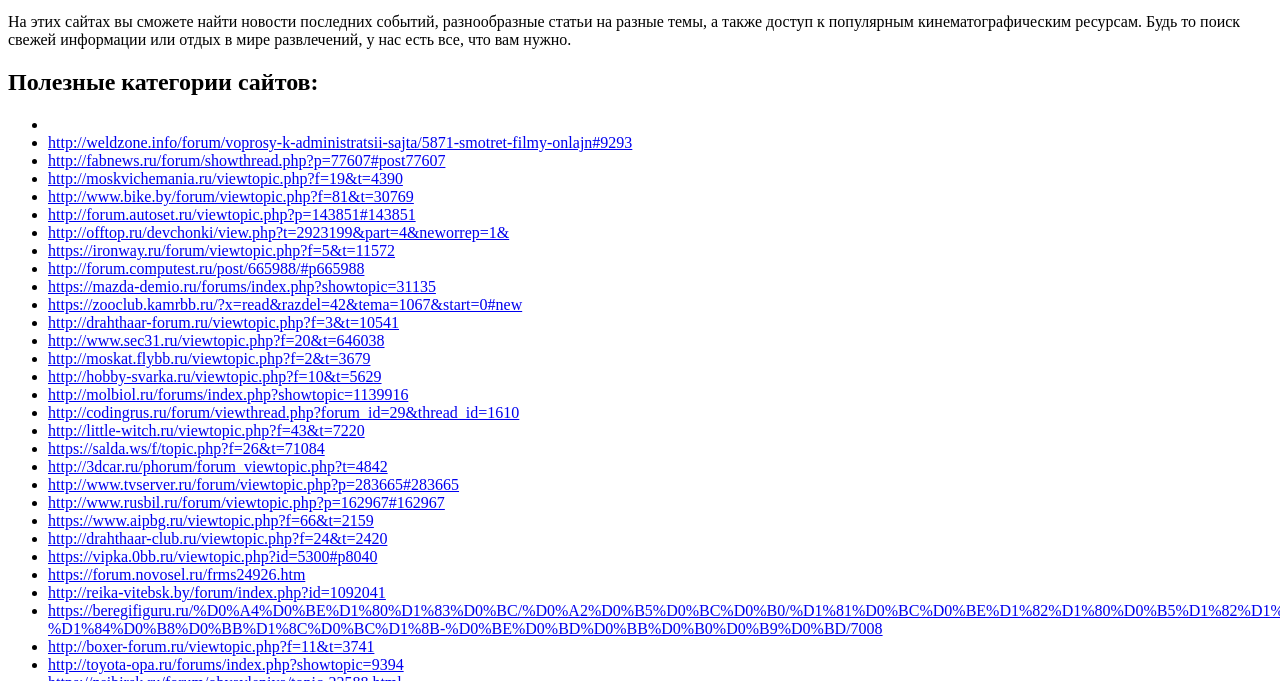
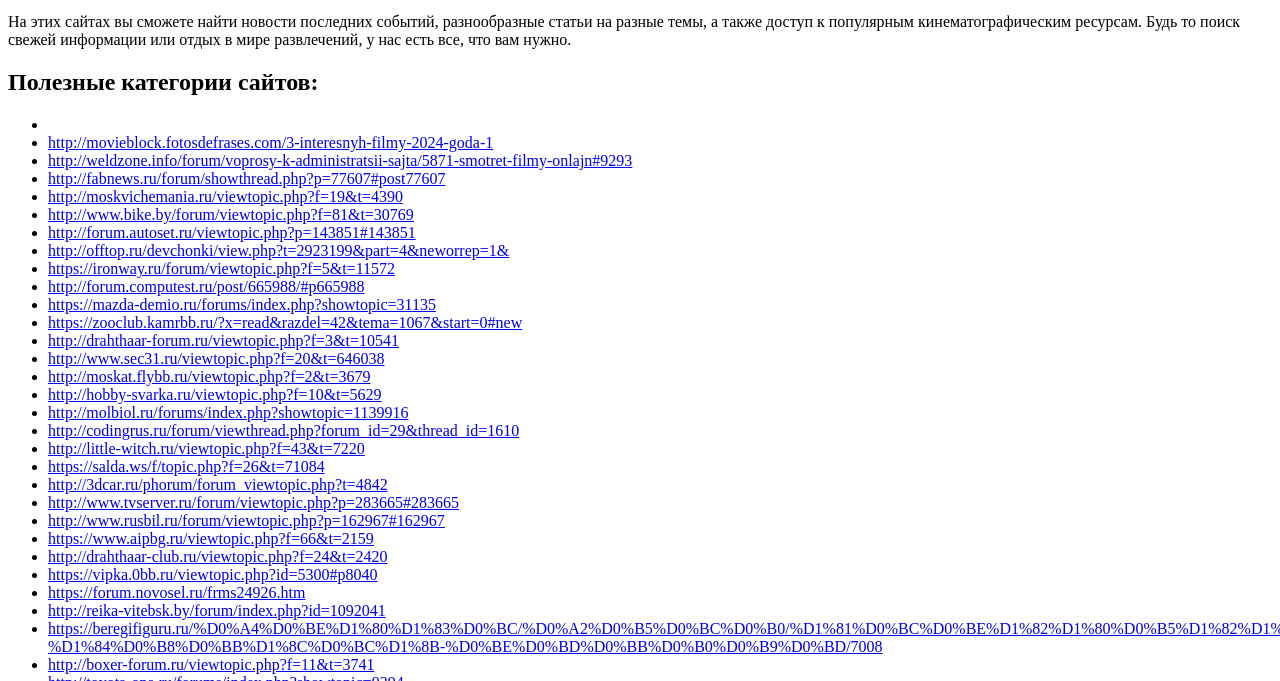
Before and after one commit to ZoriN89/kkgo.github.io, a plain HTML site: page info.html in a window 1280 px wide. Shown: the part 119-800 px from the top of the page. Drawn offline with Linux system fonts and the light colour scheme.

Commit message:
Update info.html

```diff
--- a/info.html
+++ b/info.html
@@ -18,6 +18,7 @@
         <ul>
             <li><a href=""></a></li>
 
+            <li><a href="http://movieblock.fotosdefrases.com/3-interesnyh-filmy-2024-goda-1">http://movieblock.fotosdefrases.com/3-interesnyh-filmy-2024-goda-1</a></li>
             <li><a href="http://weldzone.info/forum/voprosy-k-administratsii-sajta/5871-smotret-filmy-onlajn#9293">http://weldzone.info/forum/voprosy-k-administratsii-sajta/5871-smotret-filmy-onlajn#9293</a></li>
             <li><a href="http://fabnews.ru/forum/showthread.php?p=77607#post77607">http://fabnews.ru/forum/showthread.php?p=77607#post77607</a></li>
             <li><a href="http://moskvichemania.ru/viewtopic.php?f=19&t=4390">http://moskvichemania.ru/viewtopic.php?f=19&t=4390</a></li>
```
